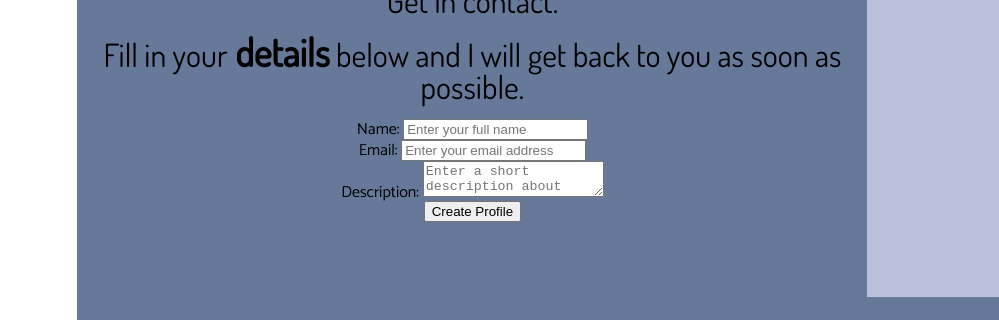
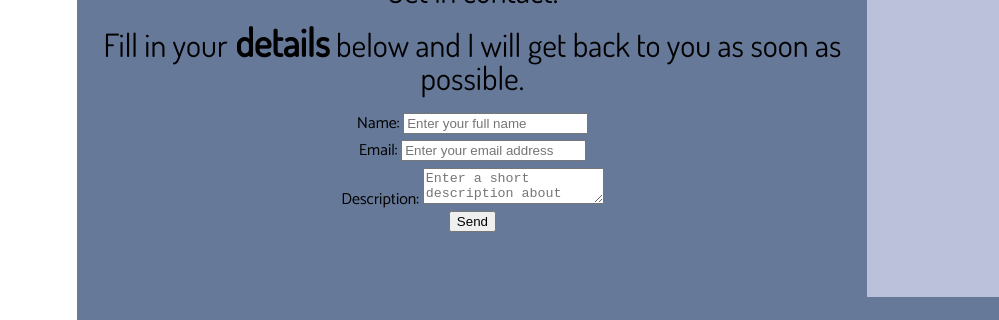
Before and after one commit to stephangriesel/stephangrieseldotcom, a website: page contact/index.html in a window 1280 px wide. Shown: the part 206-526 px from the top of the page, 0-999 px from the left. Drawn offline with Linux system fonts and the light colour scheme.

Commit message:
create form & handling in node.js. part 2. not done yet.

```diff
--- a/contact/index.html
+++ b/contact/index.html
@@ -29,16 +29,23 @@
       		<div id="contact">
             <form action="" method="post" enctype="multipart/form-data">
               <fieldset>
+
+                <div id="form">
                   <label for="name">Name:</label>
                   <input type="text" id="name" name="name" placeholder="Enter your full name" />
-                <br />
+                </div>
+
+                <div id="form">
                   <label for="email">Email:</label>
                   <input type="email" id="email" name="email" placeholder="Enter your email address" />
-                <br />
+                </div>
+
+                <div id="form">
                   <label for="description">Description:</label>
                   <textarea id="description" name="description" placeholder="Enter a short description about yourself"></textarea>
-                <br />
-                <input type="submit" value="Create Profile" />
+                </div>
+
+                <input type="submit" value="Send" />
               </fieldset>
             </form>
       		</div>
--- a/css/main.css
+++ b/css/main.css
@@ -158,6 +158,10 @@ footer li {
 	justify-content:center;
 }
 
+#form {
+	padding:0.2em;
+}
+
 /* Icon Left */
 
 #about2 {
```
Also changed, not shown: package.json (added, +26 -0 lines). Lines whose indentation alone changed are shown as unchanged.
